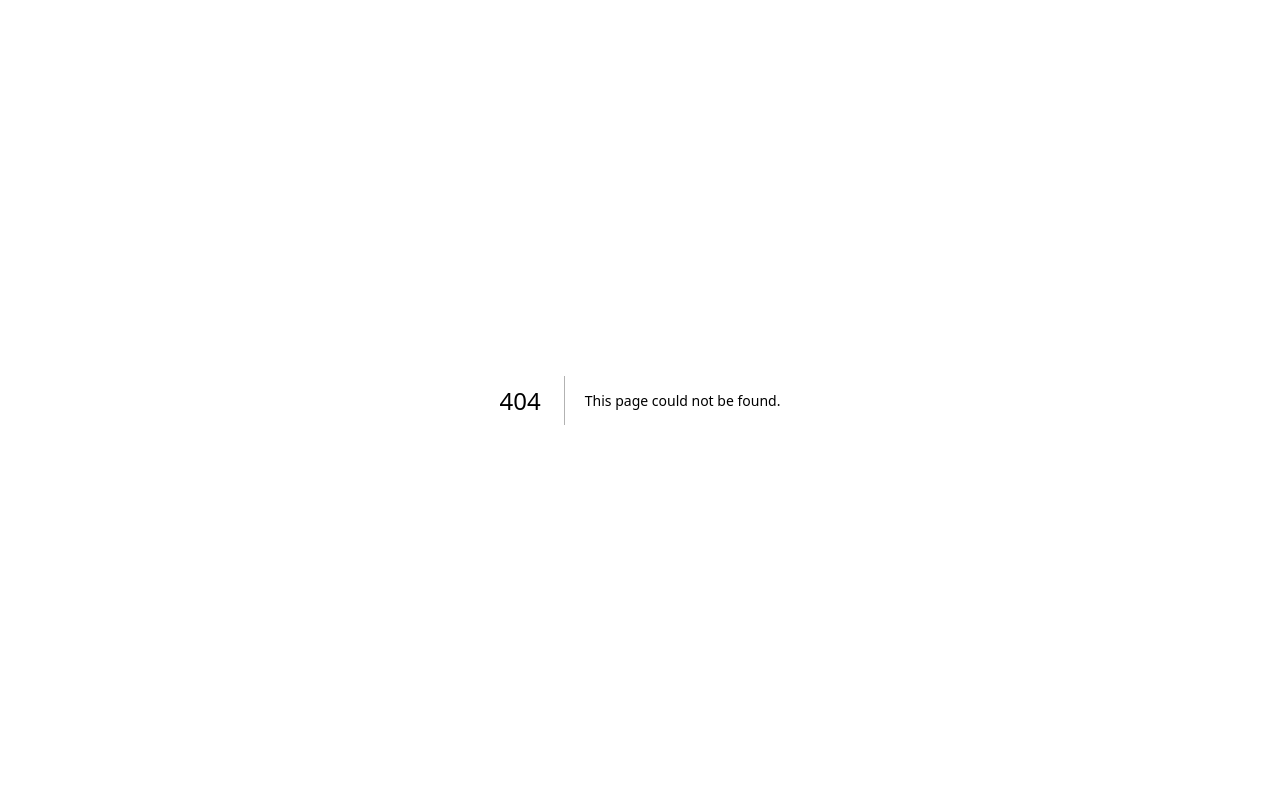
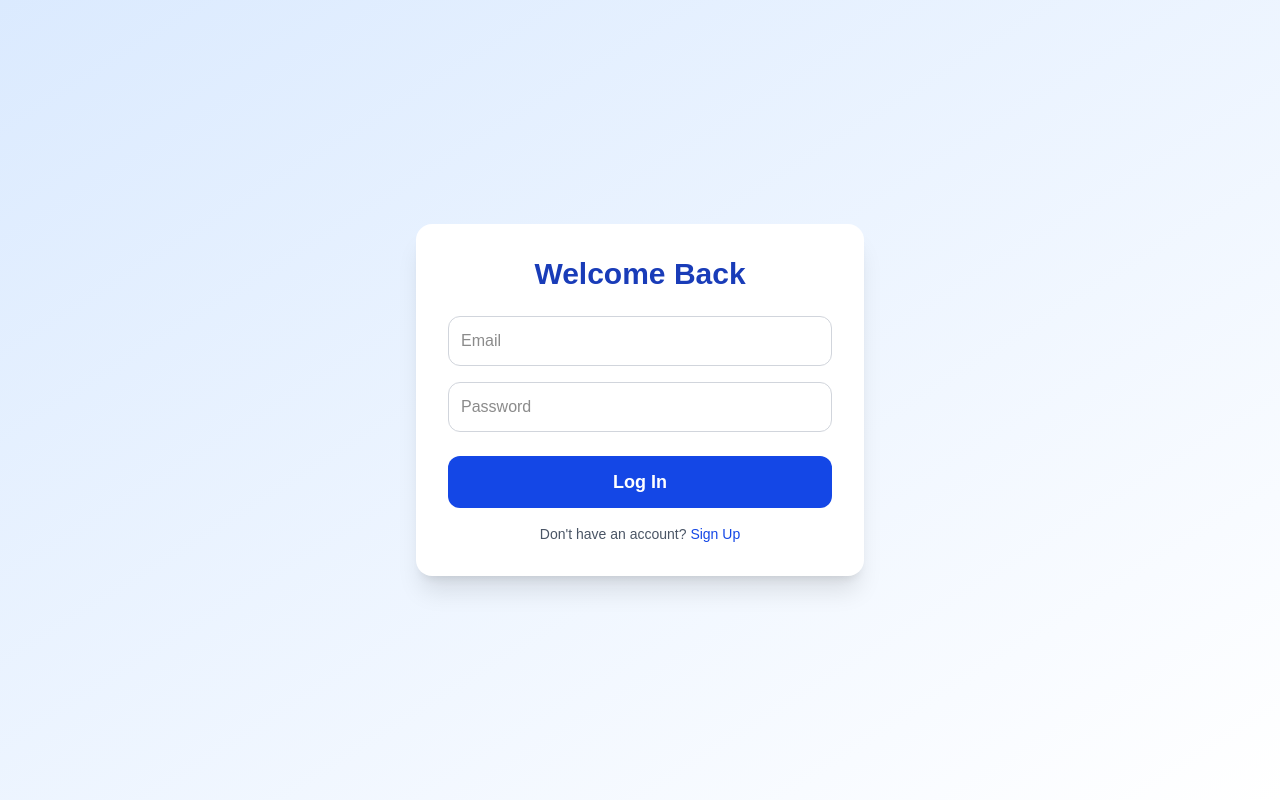
Before and after one commit to Ashank305/mini-project, a Next.js app: page /auth/login in a window 1280 px wide. Before the commit this address had no page. Built offline with nearby package versions, Linux system fonts and the light colour scheme.

Commit message:
Userdatabase

```diff
--- /dev/null
+++ b/app/api/auth/login/route.js
@@ -0,0 +1,38 @@
+// app/api/auth/login/route.js
+
+import { connectToDatabase } from '@/lib/mongodb';
+import User from '@/models/User';
+import bcrypt from 'bcryptjs';
+
+export async function POST(req) {
+  try {
+    await connectToDatabase();
+
+    const { email, password } = await req.json();
+
+    // Basic field validation
+    if (!email || !password) {
+      return new Response(JSON.stringify({ error: 'Email and password are required' }), { status: 400 });
+    }
+
+    const user = await User.findOne({ email });
+    if (!user) {
+      return new Response(JSON.stringify({ error: 'Email not registered' }), { status: 401 });
+    }
+
+    const isValid = await bcrypt.compare(password, user.password);
+    if (!isValid) {
+      return new Response(JSON.stringify({ error: 'Invalid password' }), { status: 401 });
+    }
+
+    // You can add JWT/session setup here if needed
+    return new Response(JSON.stringify({ message: 'Login successful', name: user.name }), {
+      status: 200,
+      headers: { 'Content-Type': 'application/json' },
+    });
+
+  } catch (error) {
+    console.error('Login Error:', error);
+    return new Response(JSON.stringify({ error: 'Internal Server Error' }), { status: 500 });
+  }
+}
--- /dev/null
+++ b/app/api/auth/signup/route.js
@@ -0,0 +1,21 @@
+import { connectToDatabase } from '@/lib/mongodb';
+import User from '@/models/User';
+import bcrypt from 'bcryptjs';
+
+export async function POST(req) {
+  await connectToDatabase();
+
+  const { name, email, password } = await req.json();
+
+  const existingUser = await User.findOne({ email });
+  if (existingUser) {
+    return new Response(JSON.stringify({ error: 'User already exists' }), { status: 400 });
+  }
+
+  const hashedPassword = await bcrypt.hash(password, 10);
+
+  const newUser = new User({ name, email, password: hashedPassword });
+  await newUser.save();
+
+  return new Response(JSON.stringify({ message: 'Signup successful' }), { status: 201 });
+}
--- /dev/null
+++ b/app/auth/login/page.js
@@ -0,0 +1,80 @@
+'use client';
+
+import { useState } from 'react';
+import { useRouter } from 'next/navigation';
+
+export default function LoginPage() {
+  const router = useRouter();
+  const [formData, setFormData] = useState({ email: '', password: '' });
+  const [error, setError] = useState('');
+
+  const handleLogin = async (e) => {
+    e.preventDefault();
+
+    try {
+      const res = await fetch('/api/auth/login', {
+        method: 'POST',
+        headers: { 'Content-Type': 'application/json' },
+        body: JSON.stringify(formData),
+      });
+
+      const data = await res.json();
+
+      if (!res.ok) {
+        setError(data.error || 'Login failed');
+      } else {
+        // Save user session
+        localStorage.setItem('loggedInUser', JSON.stringify({ name: data.name, email: formData.email }));
+        router.push('/');
+      }
+    } catch (err) {
+      console.error(err);
+      setError('Login failed due to server error');
+    }
+  };
+
+  return (
+    <main className="min-h-screen flex items-center justify-center bg-gradient-to-br from-blue-100 to-white px-4">
+      <form onSubmit={handleLogin} className="bg-white p-8 rounded-2xl shadow-xl w-full max-w-md">
+        <h2 className="text-3xl font-bold text-blue-800 mb-6 text-center">Welcome Back</h2>
+
+        <input
+          type="email"
+          placeholder="Email"
+          value={formData.email}
+          onChange={(e) => setFormData({ ...formData, email: e.target.value })}
+          required
+          className="w-full mb-4 p-3 border border-gray-300 rounded-xl focus:ring-2 focus:ring-blue-500"
+        />
+
+        <input
+          type="password"
+          placeholder="Password"
+          value={formData.password}
+          onChange={(e) => setFormData({ ...formData, password: e.target.value })}
+          required
+          className="w-full mb-6 p-3 border border-gray-300 rounded-xl focus:ring-2 focus:ring-blue-500"
+        />
+
+        {error && <p className="text-red-600 mb-4">{error}</p>}
+
+        <button
+          type="submit"
+          className="w-full bg-blue-700 text-white p-3 rounded-xl text-lg font-semibold hover:bg-blue-800 transition"
+        >
+          Log In
+        </button>
+
+        <p className="mt-4 text-center text-sm text-gray-600">
+          Don't have an account?{' '}
+          <span
+            onClick={() => router.push('/auth/signup')}
+            className="text-blue-700 font-medium cursor-pointer hover:underline"
+          >
+            Sign Up
+          </span>
+        </p>
+      </form>
+    </main>
+  );
+}
--- /dev/null
+++ b/app/auth/signup/page.js
@@ -0,0 +1,89 @@
+'use client';
+
+import { useState } from 'react';
+import { useRouter } from 'next/navigation';
+
+export default function SignupPage() {
+  const router = useRouter();
+  const [formData, setFormData] = useState({ name: '', email: '', password: '' });
+  const [error, setError] = useState('');
+
+  const handleSubmit = async (e) => {
+    e.preventDefault();
+
+    try {
+      const res = await fetch('/api/auth/signup', {
+        method: 'POST',
+        headers: { 'Content-Type': 'application/json' },
+        body: JSON.stringify(formData),
+      });
+
+      const data = await res.json();
+
+      if (!res.ok) {
+        setError(data.error || 'Signup failed');
+      } else {
+        // Save user session
+        localStorage.setItem('loggedInUser', JSON.stringify({ name: formData.name, email: formData.email }));
+        router.push('/');
+      }
+    } catch (err) {
+      console.error(err);
+      setError('Signup failed due to server error');
+    }
+  };
+
+  return (
+    <main className="min-h-screen flex items-center justify-center bg-gradient-to-br from-blue-100 to-white px-4">
+      <form onSubmit={handleSubmit} className="bg-white p-8 rounded-2xl shadow-xl w-full max-w-md">
+        <h2 className="text-3xl font-bold text-blue-800 mb-6 text-center">Create Your Account</h2>
+
+        <input
+          type="text"
+          placeholder="Full Name"
+          value={formData.name}
+          onChange={(e) => setFormData({ ...formData, name: e.target.value })}
+          required
+          className="w-full mb-4 p-3 border border-gray-300 rounded-xl focus:ring-2 focus:ring-blue-500"
+        />
+
+        <input
+          type="email"
+          placeholder="Email"
+          value={formData.email}
+          onChange={(e) => setFormData({ ...formData, email: e.target.value })}
+          required
+          className="w-full mb-4 p-3 border border-gray-300 rounded-xl focus:ring-2 focus:ring-blue-500"
+        />
+
+        <input
+          type="password"
+          placeholder="Password"
+          value={formData.password}
+          onChange={(e) => setFormData({ ...formData, password: e.target.value })}
+          required
+          className="w-full mb-6 p-3 border border-gray-300 rounded-xl focus:ring-2 focus:ring-blue-500"
+        />
+
+        {error && <p className="text-red-600 mb-4">{error}</p>}
+
+        <button
+          type="submit"
+          className="w-full bg-blue-700 text-white p-3 rounded-xl text-lg font-semibold hover:bg-blue-800 transition"
+        >
+          Sign Up
+        </button>
+
+        <p className="mt-4 text-center text-sm text-gray-600">
+          Already have an account?{' '}
+          <span
+            onClick={() => router.push('/auth/login')}
+            className="text-blue-700 font-medium cursor-pointer hover:underline"
+          >
+            Log In
+          </span>
+        </p>
+      </form>
+    </main>
+  );
+}
--- a/app/page.js
+++ b/app/page.js
@@ -1,9 +1,11 @@
-// === app/page.js ===
 'use client';
 
 import { useEffect, useState } from 'react';
+import { useRouter } from 'next/navigation';
 
 export default function Home() {
+  const router = useRouter();
+  const [user, setUser] = useState(null);
   const [propertyRates, setPropertyRates] = useState([]);
   const [type, setType] = useState('');
   const [area, setArea] = useState('');
@@ -11,12 +13,19 @@ export default function Home() {
   const [amenities, setAmenities] = useState([]);
   const [price, setPrice] = useState(null);
 
+  // Load user from localStorage
+  useEffect(() => {
+    const savedUser = localStorage.getItem('loggedInUser');
+    if (savedUser) {
+      setUser(JSON.parse(savedUser));
+    }
+  }, []);
+
   useEffect(() => {
     async function fetchRates() {
       try {
         const res = await fetch('/api/rates');
         const data = await res.json();
-        console.log("Fetched rates:", data);
         setPropertyRates(Array.isArray(data) ? data : []);
       } catch (err) {
         console.error('Error loading rates:', err);
@@ -62,12 +71,55 @@ export default function Home() {
     }
   };
 
+  const handleLogout = () => {
+    localStorage.removeItem('loggedInUser');
+    setUser(null);
+    router.refresh(); // force refresh page state
+  };
+
   const uniqueCities = Array.isArray(propertyRates)
     ? [...new Set(propertyRates.map((r) => r.city).filter(Boolean))]
     : [];
 
   return (
-    <main className="min-h-screen flex items-center justify-center bg-gradient-to-br from-gray-100 to-white px-4 py-12">
+    <main className="min-h-screen relative bg-gradient-to-br from-gray-100 to-white px-4 py-12 flex items-center justify-center">
+
+      {/* 🔐 Header Auth Buttons / User Info */}
+      <div className="absolute top-6 right-6 flex items-center gap-4">
+        {user ? (
+          <>
+            <span className="text-blue-900 font-medium">👋 {user.name}</span>
+            <img
+              src="user.png"
+              alt="User Icon"
+              className="w-10 h-10 rounded-full border border-gray-300"
+            />
+            <button
+              onClick={handleLogout}
+              className="px-4 py-2 bg-red-500 text-white rounded-xl hover:bg-red-600 transition"
+            >
+              Logout
+            </button>
+          </>
+        ) : (
+          <>
+            <button
+              onClick={() => router.push('/auth/login')}
+              className="px-4 py-2 bg-white border border-gray-300 text-gray-700 rounded-xl shadow-sm hover:bg-gray-100 transition"
+            >
+              Log In
+            </button>
+            <button
+              onClick={() => router.push('/auth/signup')}
+              className="px-4 py-2 bg-blue-700 text-white rounded-xl shadow-sm hover:bg-blue-800 transition"
+            >
+              Sign Up
+            </button>
+          </>
+        )}
+      </div>
+
+      {/* 🏠 Calculator UI */}
       <div className="w-full max-w-4xl bg-white/60 backdrop-blur-md p-10 rounded-3xl shadow-2xl border border-gray-200">
         <div className="mb-8 text-center">
           <h1 className="text-4xl font-extrabold text-blue-900">🏠 Premium Property Price Estimator</h1>
--- /dev/null
+++ b/models/User.js
@@ -0,0 +1,9 @@
+import mongoose from 'mongoose';
+
+const userSchema = new mongoose.Schema({
+  name: { type: String, required: true },
+  email: { type: String, required: true, unique: true },
+  password: { type: String, required: true },
+});
+
+export default mongoose.models.User || mongoose.model('User', userSchema);
--- a/package.json
+++ b/package.json
@@ -9,6 +9,8 @@
     "lint": "next lint"
   },
   "dependencies": {
+    "bcrypt": "^6.0.0",
+    "bcryptjs": "^3.0.2",
     "mongoose": "^8.16.0",
     "next": "15.3.4",
     "react": "^19.0.0",
```
Also changed, not shown: public/user.png (added), 1 other file (tests, documents, lock files or other folders).
